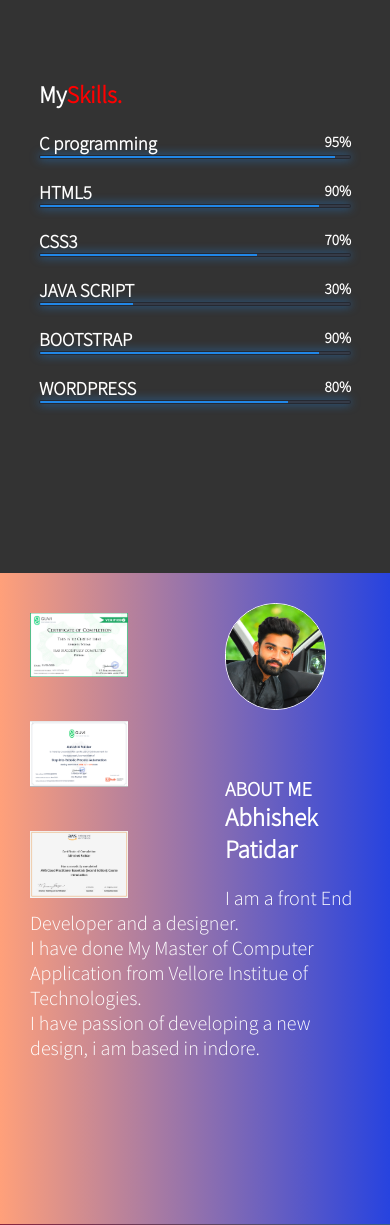
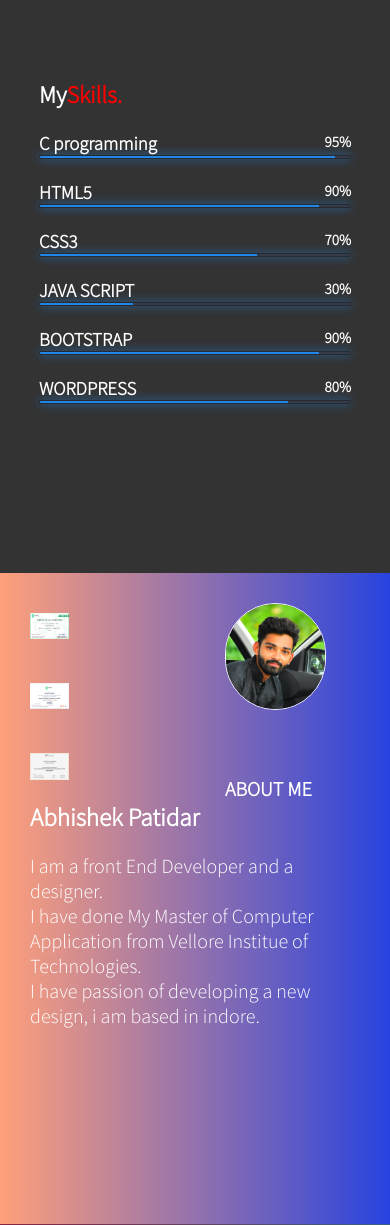
Before and after one commit to 9926830418/portfolio, a PHP site: page / in a window 390 px wide. Shown: the part 845-2070 px from the top of the page. Run offline with PHP 8.4, Linux system fonts and the light colour scheme; some libraries are stand-ins or nearby versions.

Commit message:
Update style.css

```diff
--- a/style.css
+++ b/style.css
@@ -691,16 +691,16 @@ display: none;
 
 	 }
 	 img.aws{
-		width:50%;
+		width:20%;
 		 height:auto;
 
 	 }
 	img.python{
-		width:50%;
+		width:20%;
 		 height:auto;
 	}
 	img.robot{
-		width:50%;
+		width:20%;
 		 height:auto;
 	}
 }
```
